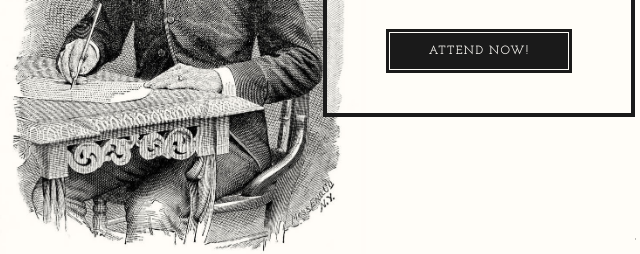
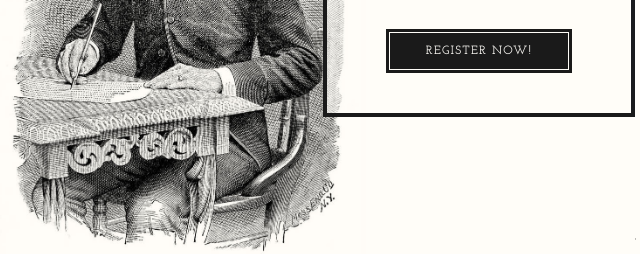
Before and after one commit to IndigoUnited/opojs.com, a plain HTML site: page index.html in a window 1280 px wide. Shown: the part 462-716 px from the top of the page, 325-965 px from the left. Drawn offline with nearby package versions, Linux system fonts and the light colour scheme; a web font is replaced by a local one.

Commit message:
upd: register button

```diff
--- a/index.html
+++ b/index.html
@@ -49,7 +49,7 @@
                 <div style="position: absolute; left: -5000px;"><input type="text" name="b_c313de79c84cf6534da43880b_8066d51056" value=""></div>
             	<div class="clear submit-wrap"><input type="submit" value="Notify me" name="subscribe" id="mc-embedded-subscribe" class="button"></div>
             </form> -->
-                <div class="clear submit-wrap"><a class="button-attend" href="http://attending.io/events/opojs" title="Attend now!">Attend now!</a></div>
+                <div class="clear submit-wrap"><a class="button-attend" href="http://attending.io/events/opojs" title="Attend now!">Register now!</a></div>
             </div>
         </div>
         <footer>
```
